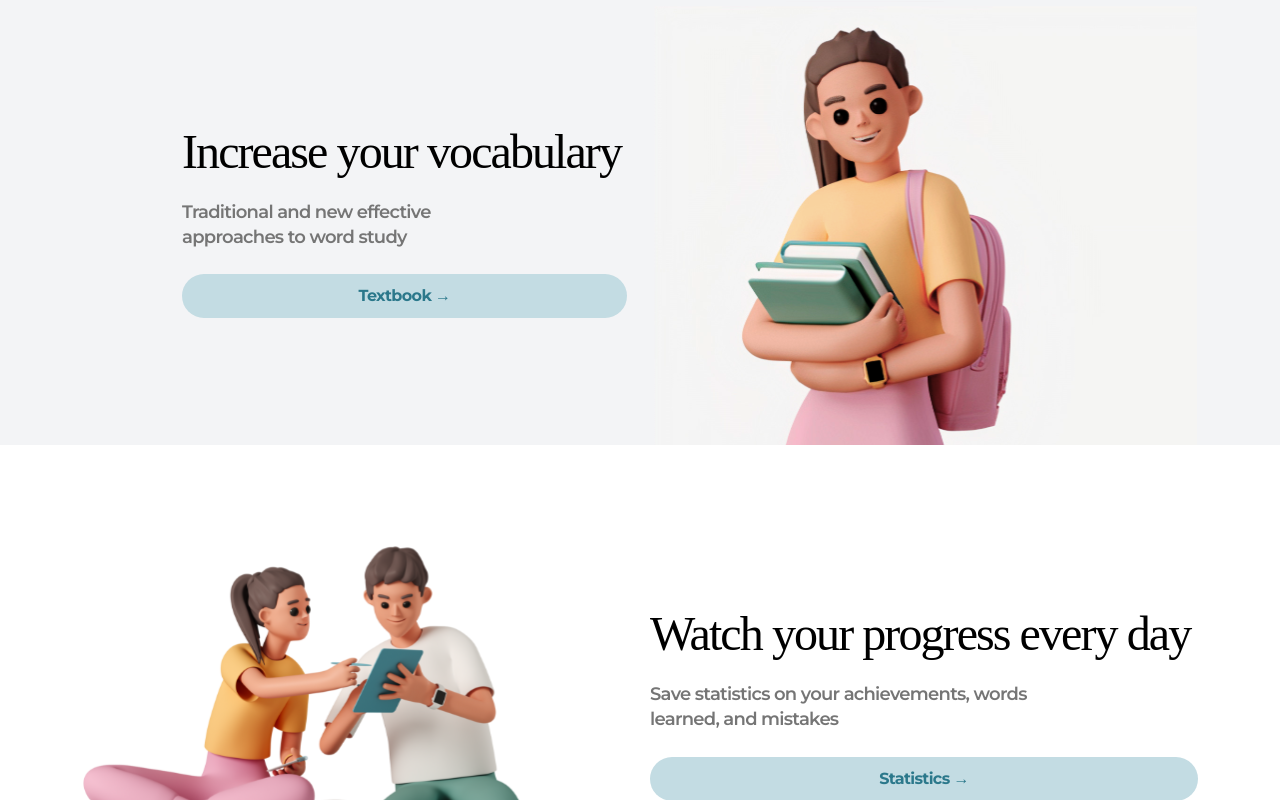
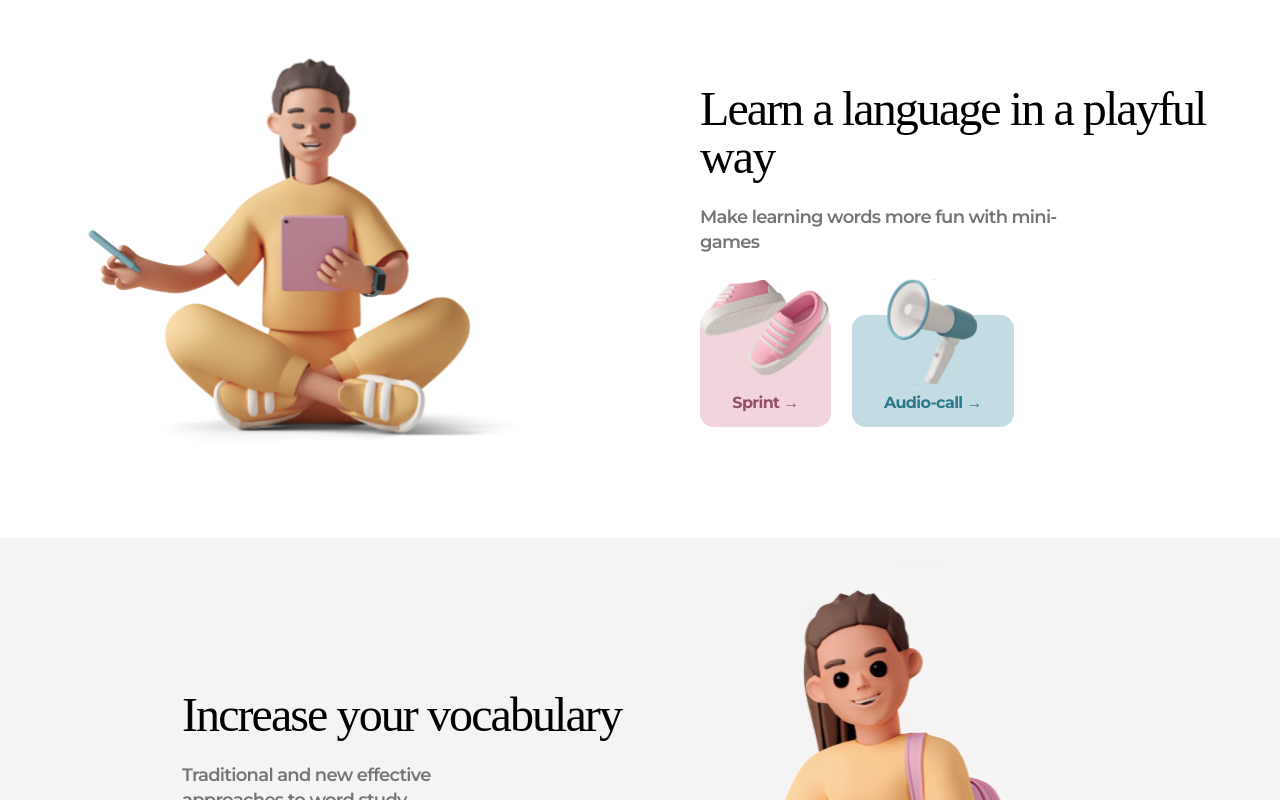
Before and after one commit to taodemy/taotalk, a Next.js app: page / in a window 1280 px wide. Shown: the part 660-1460 px from the top of the page. Built offline with nearby package versions, Linux system fonts and the light colour scheme; a web font is replaced by a local one.

Commit message:
fix: draft2

```diff
--- a/src/components/Home/OtherSections/index.tsx
+++ b/src/components/Home/OtherSections/index.tsx
@@ -6,7 +6,7 @@ import styles from './OtherSections.module.scss';
 const OtherSections = () => {
   return (
     <>
-      {/* <section className={styles.languageSectionContainer}>
+      <section className={styles.languageSectionContainer}>
         <img src="/language.svg" alt="Language" className={styles.imgContainerfull} />
         <div>
           <HeadingDescription
@@ -28,10 +28,10 @@ const OtherSections = () => {
             </div>
           </div>
         </div>
-      </section> */}
+      </section>
       <section className="bg-gray-100">
         <div className="mx-auto grid xs:px-[8px] xs:py-[16px] md:max-w-[1216px] md:px-[32px] md:py-[40px] xl:max-w-[1180px] xl:grid-cols-2 xl:gap-[26px] xl:pb-0 xl:pt-[26px]">
-          <div className="mx-0 my-auto flex flex-col xs:ml-0 xl:ml-[100px] xl:flex-none">
+          <div className="mx-0 my-auto flex flex-col xs:ml-0 xl:ml-[100px] xl:block">
             <HeadingDescription
               headingContent="Increase your vocabulary"
               descriptionContent="Traditional and new effective approaches to word study"
@@ -43,7 +43,7 @@ const OtherSections = () => {
       </section>
       <section className="mx-auto grid xs:px-[8px] xs:py-[16px] md:max-w-[1216px] md:px-[32px] md:py-0 xl:max-w-[1180px] xl:grid-cols-2 xl:gap-[20px] xl:py-[95px] ">
         <img src="/progress.svg" alt="Statistics" className="mx-0 my-auto w-full" />
-        <div className="mx-0 my-auto flex flex-col xl:flex-none">
+        <div className="mx-0 my-auto flex flex-col xl:block">
           <HeadingDescription
             headingContent="Watch your progress every day"
             descriptionContent="Save statistics on your achievements, words learned, and mistakes"
```
